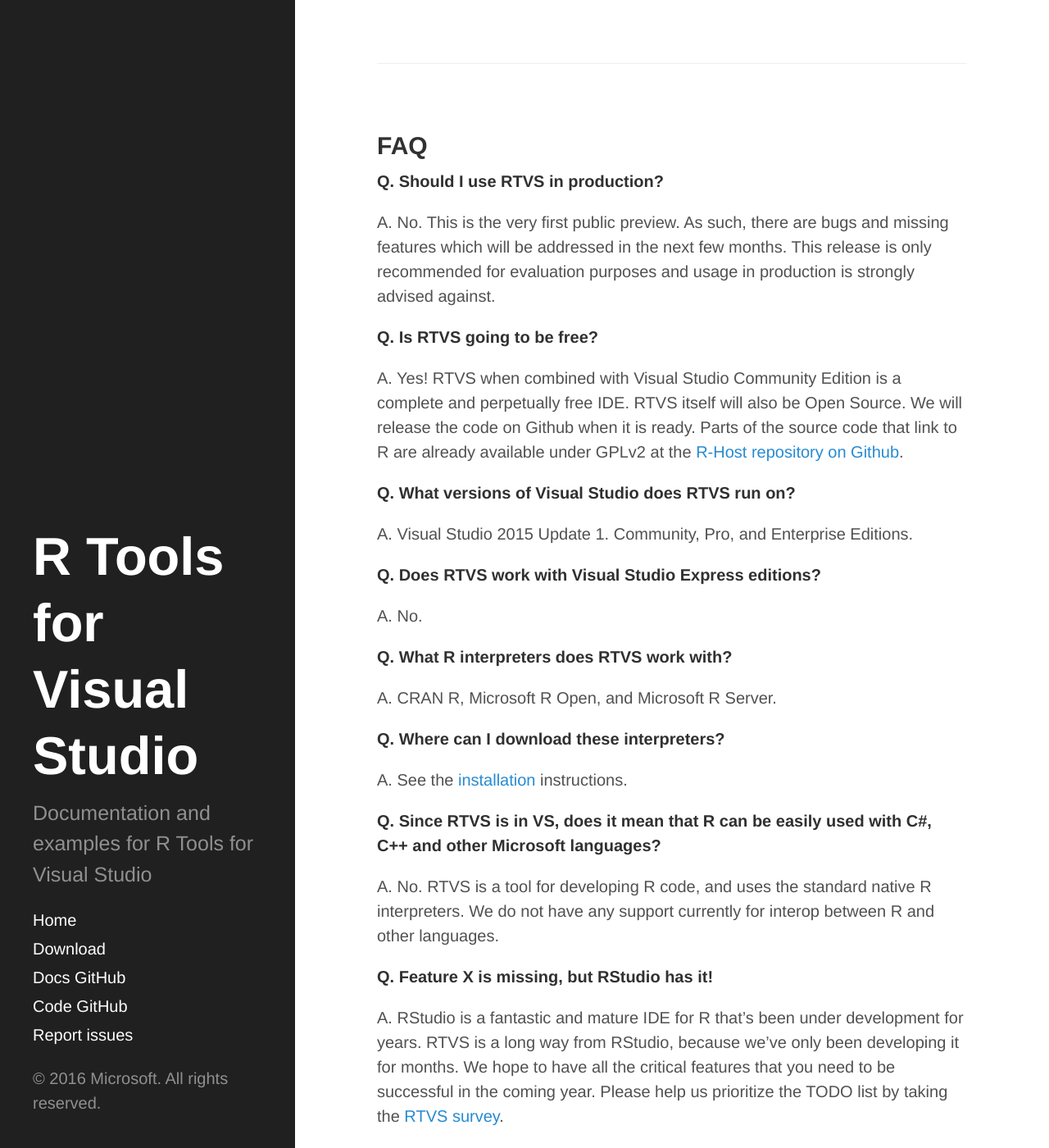
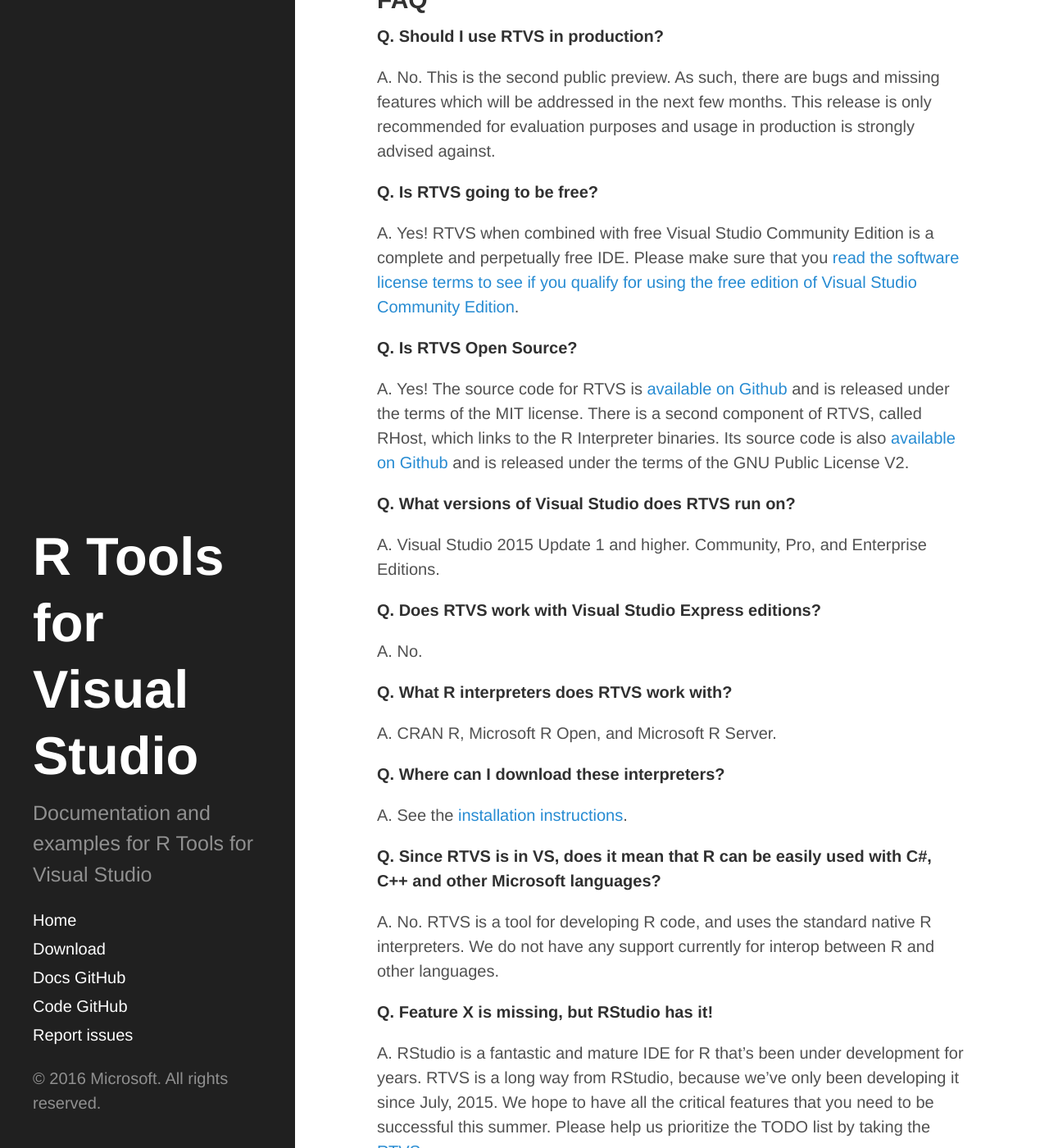
Before and after one commit to microsoft/RTVS-docs, a Jekyll site: the page built from index.md, in a window 1280 px wide and 1400 px high, scrolled down 2983 px. Shown: the whole window at 82% size. Built offline with Jekyll 4.4.1, drawn with Linux system fonts in a browser that asks for light colours; some of the changed text lies outside the part shown.

Commit message:
updating for 0.3

```diff
--- a/index.md
+++ b/index.md
@@ -22,21 +22,25 @@
 
 ## Key features in Version 0.3
 
+For an overview of what is new in 0.3, please see [our What's New in 0.3
+page](new_for_03.html).
+
+
+### Completely new features
+
 * [Package Manager](package-manager.html) - Graphical package manager
-* [Code Snippets](code-snippets.html) - Support for
+* [Code Snippets](code-snippets.html) - Insert code snippets with simple
+    keystrokes to write code faster
+* [Code Navigation](code-navigation.html) - Quickly navigate to different
+    functions within your project
 
-* [Editor](editing.html) - full edit experience including tabbed windows, syntax highlighting, and more
-* [History window](history.html) - see all of the commands that you have entered in a scrollable window
-* [R Interactive Window](interactive-repl.html) - work with the R console directly from within Visual Studio
-* [IntelliSense](intellisense.html) - (aka Completion) available in both the editor and the Interactive R window
-* [Variable Explorer](variable-explorer.html) - lets you drill into your R data structures and examine their values
-* [Plotting](plotting.html) - see all of your R plots in a Visual Studio tool window
-* [Debugging](debugging.html) -  breakpoints, stepping, watch windows, call stacks and more!
-* [R Markdown](rmarkdown.html) - R Markdown/knitter support with export to Word and HTML
-* [Git](git.html) - Source code control via Git and Github
-* [Extensions](extensions.html) - over 6,000 Extensions from Data to Languages to Productivity
-* [Polyglot IDE](polyglot.html) - VS supports R, Python, C++, C#, Node.js, SQL, … projects simultaneously
-* [Help](help.html) - use ? and ?? to view R documentation within Visual Studio
+### Existing improved features
+
+* [IntelliSense](intellisense.html) - IntelliSense now works for user-defined
+    functions within the same file
+* [Debugging](debugging.html) - Debugger tooltips
+* [Variable Explorer](variable-explorer.html) - Excel integration and support
+    for browsing variables in different scopes
 
 ## A quick video overview
 
@@ -67,40 +71,50 @@
 
 * [RTVS on Github](https://github.com/Microsoft/RTVS)
 
-To send us bug repros (which are highly appreciated) try the built in Smile/Frown feature:
+To send us bug repros (which are highly appreciated) try the built in
+Smile/Frown feature:
 
-* Go to:  R Tools / Send a frown (or smile)
+* Go to: R Tools / Send a frown (or smile)
 
-This will collect logs, start your mail client and attach the log file.  You can then examine the contents and click Send. The logs are zipped into %TEMP%/RTVSlogs.zip in case you want to send it yourself.
+This will collect logs, start your mail client and attach the log file.  You can
+then examine the contents and click Send. The logs are zipped into
+%TEMP%/RTVSlogs.zip in case you want to send it yourself.
 
-Finally you can send direct feedback to the team at [rtvsuserfeedback@microsoft.com](mailto:rtvsuserfeedback@microsoft.com).
+Finally you can send direct feedback to the team at
+[rtvsuserfeedback@microsoft.com](mailto:rtvsuserfeedback@microsoft.com).
 
 <br>
 <hr>
-
-
 <br>
 
 ## FAQ
 
 **Q. Should I use RTVS in production?**
 
-A. No. This is the very first public preview.  As such, there are bugs and
-missing features which will be addressed in the next few months.  This release
-is only recommended for evaluation purposes and usage in production is strongly
-advised against.
+A. No. This is the second public preview. As such, there are bugs and missing
+features which will be addressed in the next few months. This release is only
+recommended for evaluation purposes and usage in production is strongly advised
+against.
 
 **Q. Is RTVS going to be free?**
 
-A. Yes! RTVS when combined with Visual Studio Community Edition is a complete
-and perpetually free IDE. RTVS itself will also be Open Source. We will
-release the code on Github when it is ready. Parts of the source code that link
-to R are already available under GPLv2 at the [R-Host repository on
-Github](https://github.com/microsoft/R-Host).
+A. Yes! RTVS when combined with free Visual Studio Community Edition is a complete
+and perpetually free IDE. Please make sure that you [read the software license terms
+to see if you qualify for using the free edition of Visual Studio Community Edition](https://www.visualstudio.com/support/legal/mt171547).
+
+**Q. Is RTVS Open Source?**
+
+A. Yes! The source code for RTVS is [available on
+Github](https://github.com/microsoft/RTVS) and is released under the terms of
+the MIT license. There is a second component of RTVS, called RHost, which links
+to the R Interpreter binaries. Its source code is also [available on
+Github](https://github.com/microsoft/R-Host) and is released under the terms of
+the GNU Public License V2.
 
 **Q. What versions of Visual Studio does RTVS run on?**
 
-A. Visual Studio 2015 Update 1. Community, Pro, and Enterprise Editions.
+A. Visual Studio 2015 Update 1 and higher. Community, Pro, and Enterprise
+Editions.
 
 **Q. Does RTVS work with Visual Studio Express editions?**
 
@@ -112,10 +126,10 @@
 
 **Q. Where can I download these interpreters?**
 
-A. See the [installation](installation.html) instructions.
+A. See the [installation instructions](installation.html).
 
-**Q. Since RTVS is in VS, does it mean that R can be easily used with C#, C++ and
-other Microsoft languages?**
+**Q. Since RTVS is in VS, does it mean that R can be easily used with C#, C++
+and other Microsoft languages?**
 
 A. No. RTVS is a tool for developing R code, and uses the standard native R
 interpreters. We do not have any support currently for interop between R and
@@ -125,8 +139,8 @@
 
 A. RStudio is a fantastic and mature IDE for R that's been under development for
 years. RTVS is a long way from RStudio, because we've only been developing it
-for months. We hope to have all the critical features that you need to be
-successful in the coming year. Please help us prioritize the TODO list by taking
+since July, 2015. We hope to have all the critical features that you need to be
+successful this summer. Please help us prioritize the TODO list by taking
 the [RTVS survey](https://www.surveymonkey.com/r/RTVS1).
 
 **Q. Will RTVS work on MacOS / Linux?**
@@ -163,15 +177,12 @@
 
 **Q. What are the key missing features of RTVS currently?**
 
-A. There a number of these.  For example:
+A. There a number of these. For example:
 
-* There is no UI for package installation or creation
-* Variable Explorer does not allow edit, search, sort and supports global scope only
+* Variable Explorer does not allow edit, search, sort.
 * Refactoring in the Editor
-* Rendering Shiny apps in a VS window. We currently render using the default
-  browser
-* Interactive ggviz plots in a VS window. We currently render using the default
-  browser
+* Rendering Shiny apps or `ggviz` plots in a VS window. We currently
+    render using the default browser
 * Customization options when saving plots as PDF or bitmaps
 
 We'll be addressing these in the near future.
@@ -180,13 +191,14 @@
 new Data Science settings. What should I do?**
 
 A. You can always save your current Visual Studio settings through Tools ->
-Import and Export Settings... command. You can also use this command to
-restore one of the default Visual Studio settings (e.g., C++ or General).
+Import and Export Settings... command. You can also use this command to restore
+one of the default Visual Studio settings (e.g., C++ or General).
 
 **Q. What is the recommended `.gitignore` settings for an RTVS project?**
 
 A. Github maintains a master repository of recommended `.gitignore` files. You
-can see it here: [R .gitignore](https://github.com/github/gitignore/blob/master/R.gitignore)
+can see it here: [R
+.gitignore](https://github.com/github/gitignore/blob/master/R.gitignore)
 
 **Q. Can I store my Visual Studio project on a network share?**
 
```
Also changed, not shown: other parts of index.md (+3 -3 lines).
